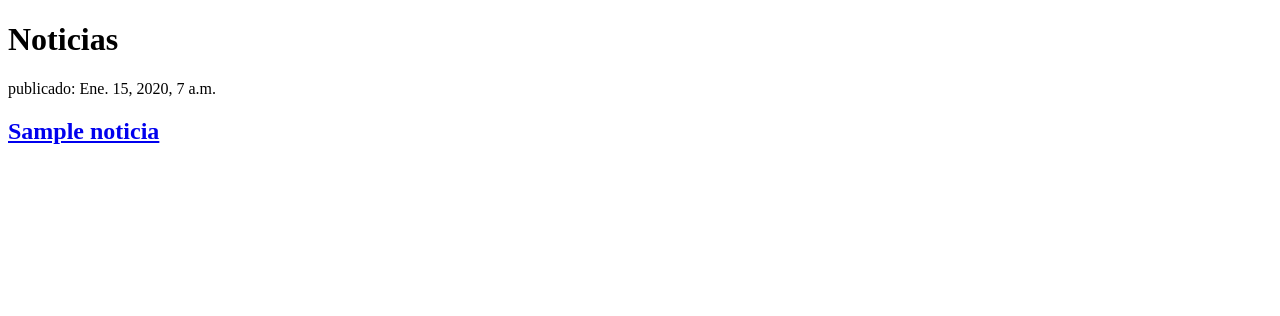
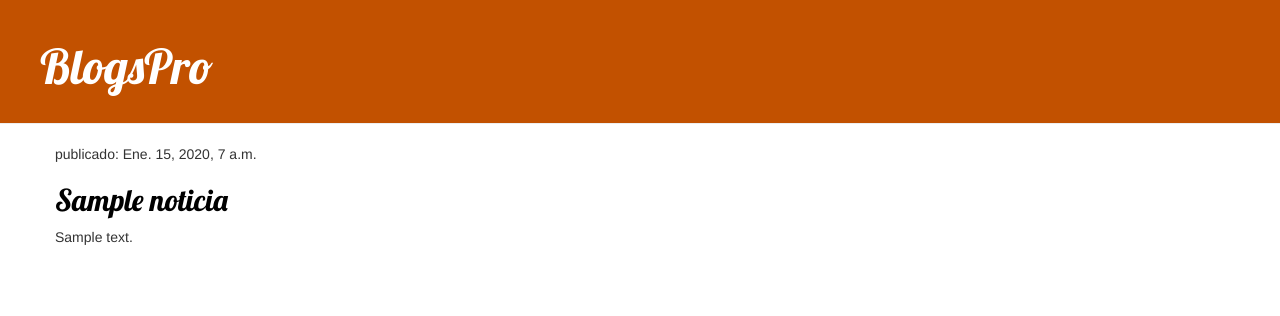
Before and after one commit to jtoroduoc/blogpro, a Django app: page / in a window 1280 px wide. Shown: the top 316 px of the page. Run offline with Django 3.2, Linux system fonts and the light colour scheme; tables that the repository leaves empty hold one stand-in row (values such as "Sample post"); some libraries are stand-ins or nearby versions.

Commit message:
Template con css

```diff
--- a/blog/settings.py
+++ b/blog/settings.py
@@ -123,4 +123,4 @@ USE_TZ = True
 # https://docs.djangoproject.com/en/3.1/howto/static-files/
 
 STATIC_URL = '/static/'
-STATIC_ROOT = os.path.join(BASE_DIR, 'static')
+STATIC_ROOT = os.path.join(BASE_DIR, STATIC_URL)
--- /dev/null
+++ b/news/static/css/news.css
@@ -0,0 +1,51 @@
+h1 a, h2 a {
+    color: #C25100;
+    font-family: 'Lobster';
+}
+
+.page-header {
+    background-color: #C25100;
+    margin-top: 0;
+    padding: 20px 20px 20px 40px;
+}
+
+.page-header h1, .page-header h1 a, .page-header h1 a:visited, .page-header h1 a:active {
+    color: #ffffff;
+    font-size: 36pt;
+    text-decoration: none;
+}
+
+.content {
+    margin-left: 40px;
+}
+
+h1, h2, h3, h4 {
+    font-family: 'Lobster', cursive;
+}
+
+.date {
+    color: #828282;
+}
+
+.save {
+    float: right;
+}
+
+.post-form textarea, .post-form input {
+    width: 100%;
+}
+
+.top-menu, .top-menu:hover, .top-menu:visited {
+    color: #ffffff;
+    float: right;
+    font-size: 26pt;
+    margin-right: 20px;
+}
+
+.post {
+    margin-bottom: 70px;
+}
+
+.post h2 a, .post h2 a:visited {
+    color: #000000;
+}
--- /dev/null
+++ b/news/templates/news/base.html
@@ -0,0 +1,27 @@
+{% load static %}
+<!DOCTYPE html>
+<html lang="en">
+<head>
+    <meta charset="UTF-8">
+    <meta name="viewport" content="width=device-width, initial-scale=1.0">
+    <title>BlogPro : Noticias</title>
+    <link rel="stylesheet" href="//maxcdn.bootstrapcdn.com/bootstrap/3.2.0/css/bootstrap.min.css">
+    <link rel="stylesheet" href="//maxcdn.bootstrapcdn.com/bootstrap/3.2.0/css/bootstrap-theme.min.css">
+    <link rel="stylesheet" href="{% static 'css/news.css' %}">
+    <link href="//fonts.googleapis.com/css?family=Lobster&subset=latin,latin-ext" rel="stylesheet" type="text/css">
+</head>
+<body>
+    <div class="page-header">
+        <h1><a href="#">BlogsPro</a></h1>
+    </div>
+
+    <div class="content container">
+        <div class="row">
+            <div class="col-md-8">
+                {% block content %}
+                {% endblock %}
+            </div>
+        </div>
+    </div>
+</body>
+</html>
--- a/news/templates/news/noticia_list.html
+++ b/news/templates/news/noticia_list.html
@@ -1,18 +1,11 @@
-<!DOCTYPE html>
-<html lang="en">
-<head>
-    <meta charset="UTF-8">
-    <meta name="viewport" content="width=device-width, initial-scale=1.0">
-    <title>BlogPro : Noticias</title>
-</head>
-<body>
-    <h1>Noticias</h1>
+{% extends 'news/base.html' %}
 
+{% block content %}
     {% for noticia in noticias %}
-    <div>
+    <div class="post">
         <p>publicado: {{ noticia.creacion }}</p>
         <h2><a href="#">{{ noticia.titulo }}</a></h2>
+        <p>{{ noticia.contenido|linebreaksbr }}</p>
     </div>
     {% endfor %}
-</body>
-</html>
+{% endblock %}
```
